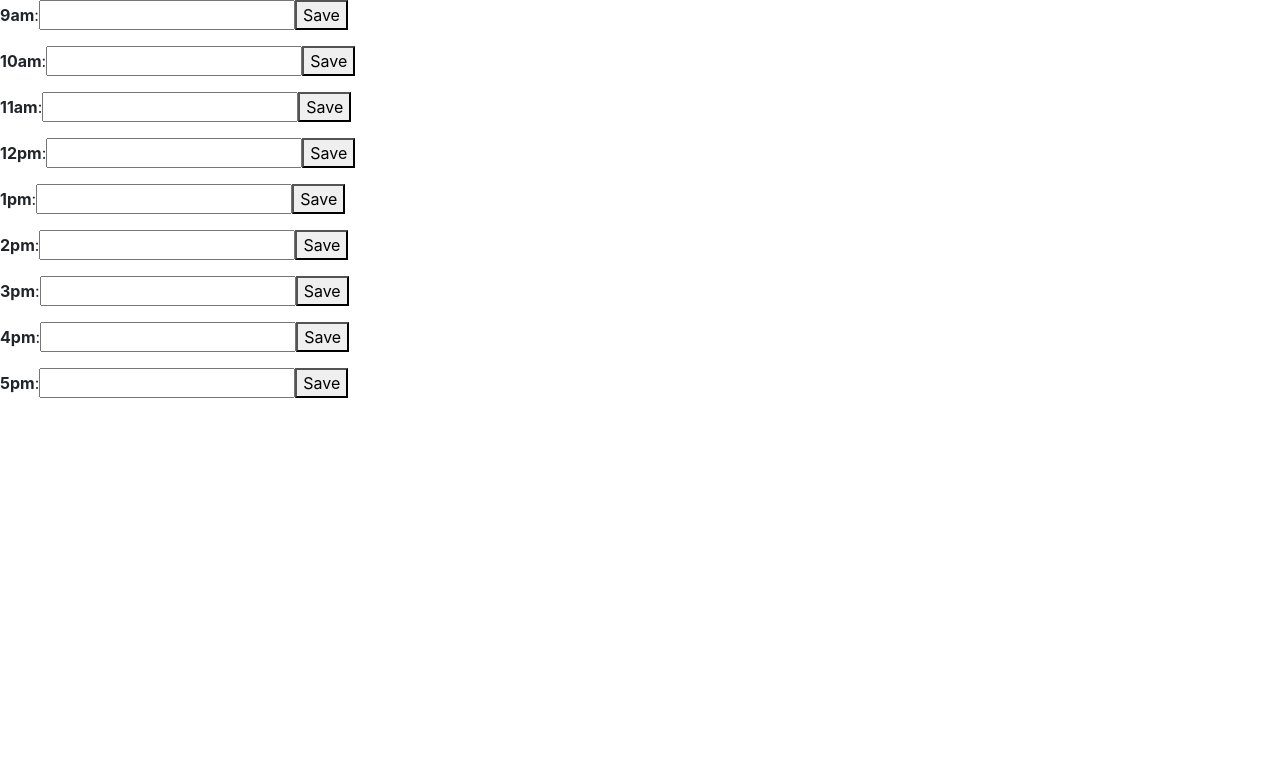
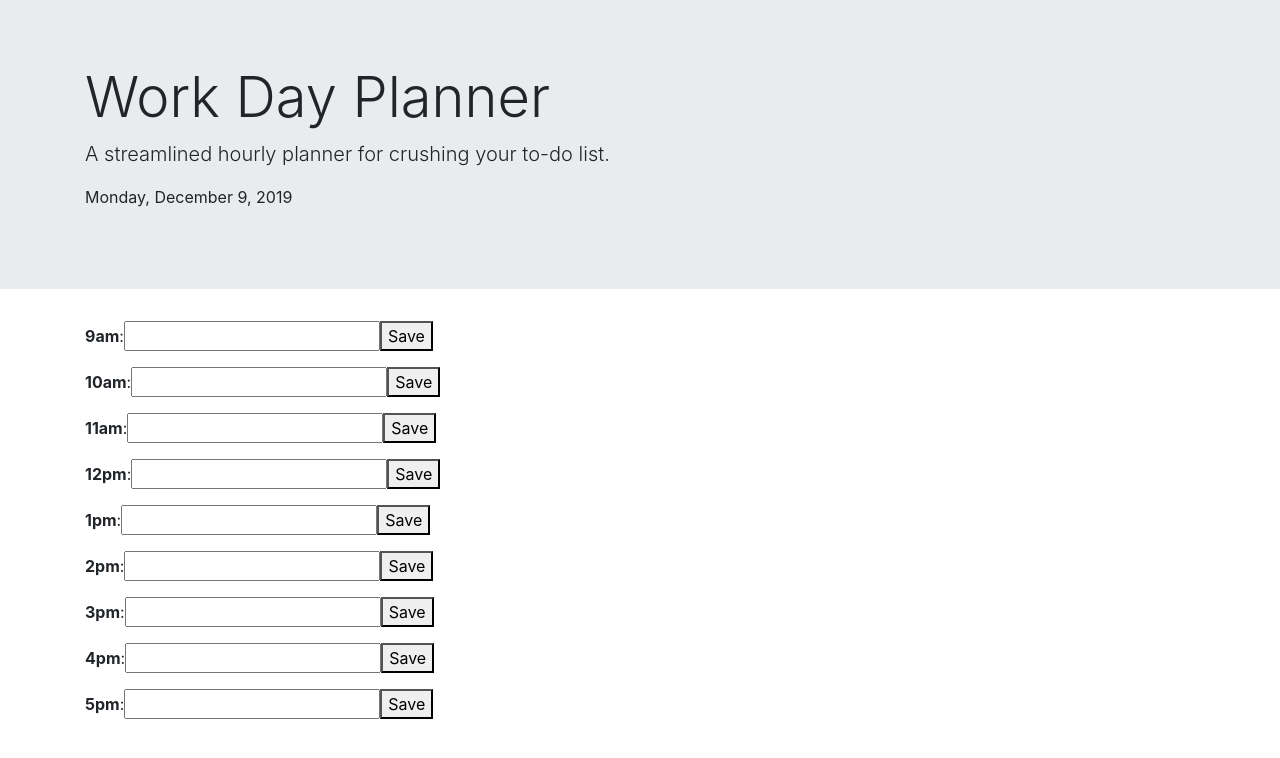
Before and after one commit to amandalatkins/day-planner, a plain HTML site: page index.html in a window 1280 px wide. Drawn offline with nearby package versions, Linux system fonts and the light colour scheme.

Commit message:
Add header to HTML and some bootstrap design structure

```diff
--- a/assets/js/app.js
+++ b/assets/js/app.js
@@ -19,6 +19,7 @@ $(document).ready(function() {
     function init() {
         renderArray();
         renderPlanner();
+        renderCurrentDay();
     }
 
     // Run the render array function to update the array if necessary
@@ -52,6 +53,10 @@ $(document).ready(function() {
         for (var i = firstHour; i <= lastHour; i++) {
             $('#plannerBody').append('<p id="'+i+'"><strong>'+getHourFormatted(i)+'</strong>:<input type="text" value="'+plannerArray[today][i]+'" class="event" data-hour="'+i+'"/><button class="save" data-hour="'+i+'">Save</button></p>');
         }
+    }
+
+    function renderCurrentDay() {
+        $('#currentDay').text(moment().format('dddd, MMMM D, YYYY'));
     }
 
     // Click listener for save button and keyup listener for input
@@ -88,11 +93,7 @@ $(document).ready(function() {
         return moment().format('k');
     }
 
-    // Retrieve pretty versions of the date and time
-    function getDateFormatted() {
-
-    }
-
+    // Retrieve pretty version of the time
     function getHourFormatted(hr) {
        return moment(hr,'H').format('ha');
     }
--- a/index.html
+++ b/index.html
@@ -13,17 +13,23 @@
 </head>
 <body>
 
-    <div id="plannerBody">
-
+    <div class="jumbotron jumbotron-fluid">
+        <div class="container">
+            <h1 class="display-4">Work Day Planner</h1>
+            <p class="lead">A streamlined hourly planner for crushing your to-do list.</p>
+            <p id="currentDay"></p>
+        </div>
     </div>
 
+    <div class="container">
+        <div id="plannerBody">
+
+        </div>
+    </div>
 
     <!-- Include JS -->
     <script src="https://cdnjs.cloudflare.com/ajax/libs/jquery/3.2.1/jquery.min.js"></script>
     <script src="https://cdnjs.cloudflare.com/ajax/libs/moment.js/2.24.0/moment.min.js"></script>
     <script src="assets/js/app.js"></script>
-    <script>
-        console.log(moment().year());
-    </script>
 </body>
 </html>
```
